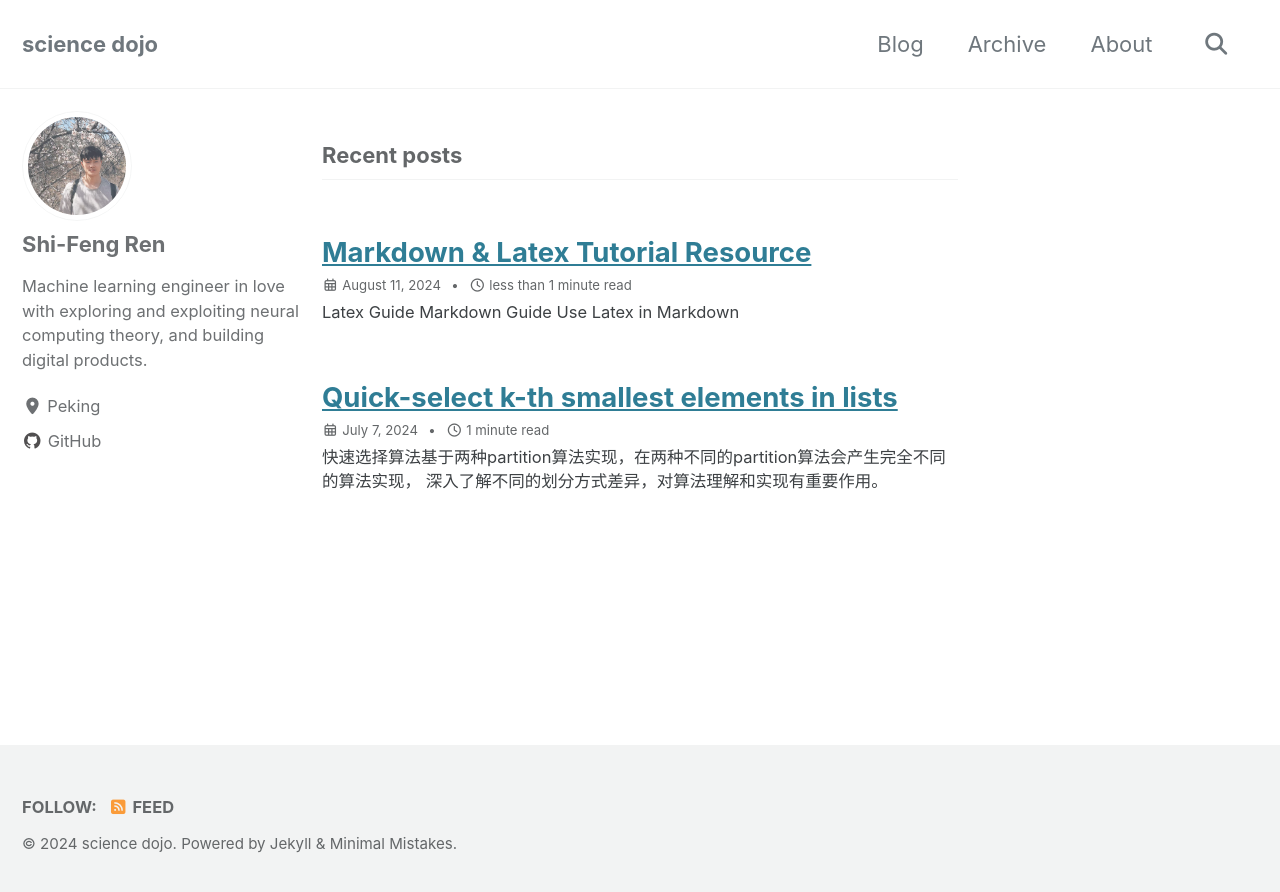
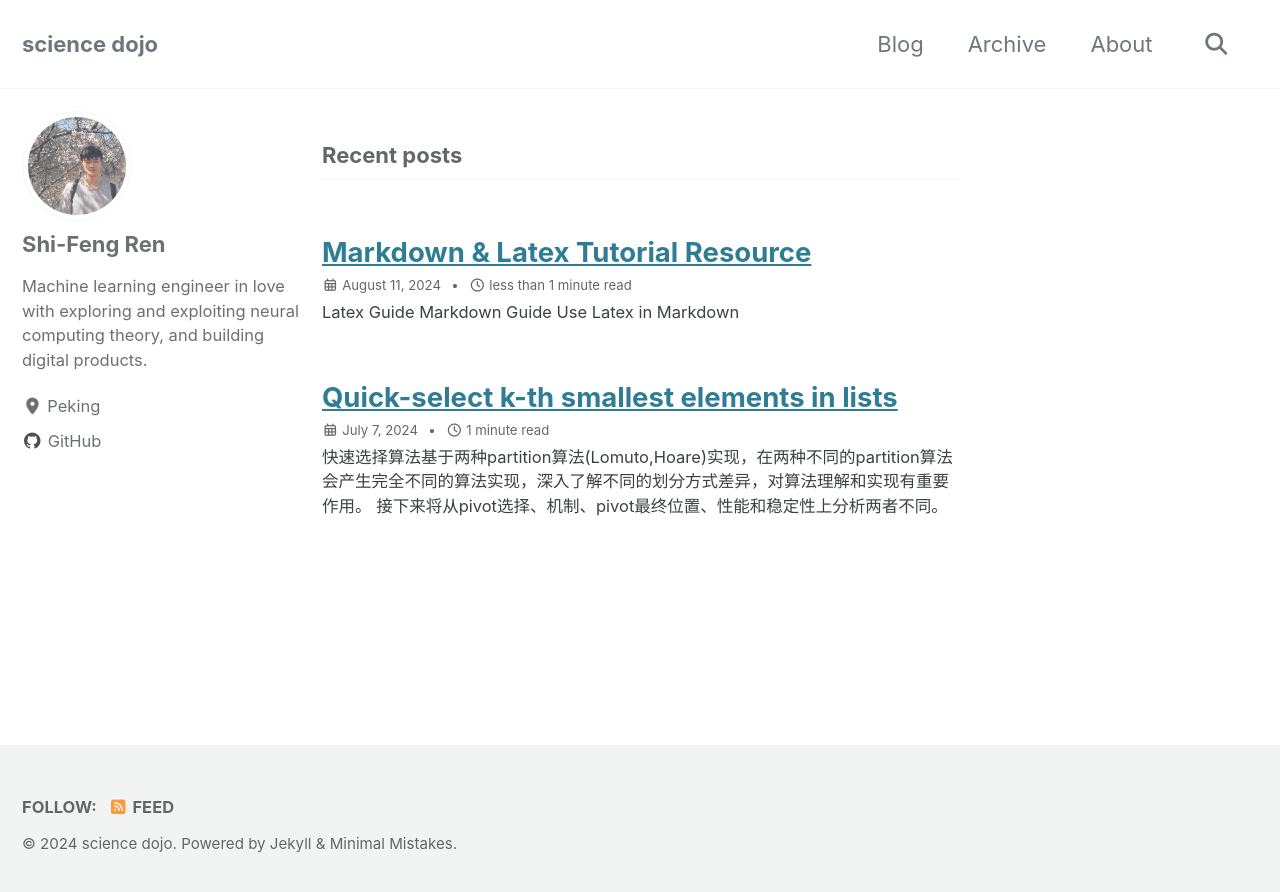
Before and after one commit to science-dojo/science-dojo.github.io, a Jekyll site: the page built from index.html, in a window 1280 px wide. Shown: the top 892 px of the page. Built offline with Jekyll 4.4.1, drawn with Linux system fonts in a browser that asks for light colours; cached includes are drawn as plain includes; the list of posts is cut into pages by our own code; part of the change alters nothing that is shown.

Commit message:
update quick select file

````diff
--- a/_posts/2024-07-07-quick-select.md
+++ b/_posts/2024-07-07-quick-select.md
@@ -9,19 +9,24 @@ toc: true
 toc_label: "开始"
 ---
 
-快速选择算法基于两种partition算法实现，在两种不同的partition算法会产生完全不同的算法实现， 深入了解不同的划分方式差异，对算法理解和实现有重要作用。
+快速选择算法基于两种partition算法(Lomuto,Hoare)实现，在两种不同的partition算法会产生完全不同的算法实现，深入了解不同的划分方式差异，对算法理解和实现有重要作用。
+接下来将从pivot选择、机制、pivot最终位置、性能和稳定性上分析两者不同。
 
-## 两类划分算法
 
 - [Lomuto partition scheme](https://en.wikipedia.org/wiki/Quickselect)
 - [Hoare partition scheme](https://en.wikipedia.org/wiki/Quicksort#Hoare_partition_scheme)
 
-与 Hoare partition 不同的是 **Lomutopartition算法返回pivot的下标k**，
+
+与 Hoare partition 主要不同的是 **Lomutopartition算法返回pivot的下标k**，
 partition算法将**小于等于**pivot的元素放第k个元素左边，**大于**pivot的元素放在第k个位置右边，
-因此第k小的元素就是pivot自己。
+因此第k小的元素就是pivot自己；
 
 ## Lomuto Partition Scheme:
-
+- pivot选择：算法导论中选择最右边，严蔚敏教材中实现选择最左边。
+- 机制：双指针，指针`i`指向元素小于`pivot`的位置，指针`j`指向小于等于`pivot`的位置；`i`自增加1，交换`i`和`j`指向的元素。交换完毕后，`i`指向的元素小于`pivot`, `j`自增加1，查看一个位置和`pivot`的大小。当`j`指向最后一个元素时（满足小于等于`pivot`）必然交换`++i` 和 `j`指向的元素。
+- 返回位置：返回`i`，指向pivot在排序后的真实位置。
+- 性能：比Hoare慢，因为由更多的swap操作，特别当由很多重复元素时，最坏实际复杂度 $$O(n)$$
+- 稳定性：半稳定，不改变**相等元素**的相对位置。
 ```c++
 // implementation of <Introduction of algorithm> (从小到大排序)
 int partition(vector<int>& a, int l, int r) {
@@ -68,8 +73,11 @@ int quickSelect(vector<int>& a, int l, int r, int index){
 
 Hoare's scheme 比 Lomuto's partition scheme 更高效:
 
-- 平均降低三倍swap次数
-- 即使当list中的所有值都相等的时候，Hoare partition方式能产生均衡的划分
+- Pivot选择：通常选取第一个元素，但也有其他更有效的选择方法，比如随机选择，三数取中
+- 机制：维护两指针`i`和`j`, 分别指向小于和大于pivot的位置；`i`和`j`分别数组开头和末尾移动，直到**小于**和**大于**关系不满足，然后交换`i`和`j`指向的元素。
+- 返回位置: 返回的位置不能保证是pivot在排序后的最终位置。
+- 性能：平均降低三倍swap次数，即使当list中的所有值都相等的时候，Hoare partition方式能产生均衡的划分
+- 稳定性：不稳定，可能改变相同元素的相对顺序。
 
 ```c++
 int partition(vector<int> &nums, int l, int r){
@@ -94,6 +102,4 @@ int quickSelect(vector<int>& a, int l, int r, int k){
 
 ```
 
-[leecode problems - 215](https://leetcode.cn/problems/kth-largest-element-in-an-array/description/?envType=study-plan-v2&envId=top-interview-150)
-
-$$ E = mc^2 $$
+[练习题leecode problems - 215](https://leetcode.cn/problems/kth-largest-element-in-an-array/description/?envType=study-plan-v2&envId=top-interview-150)
````
